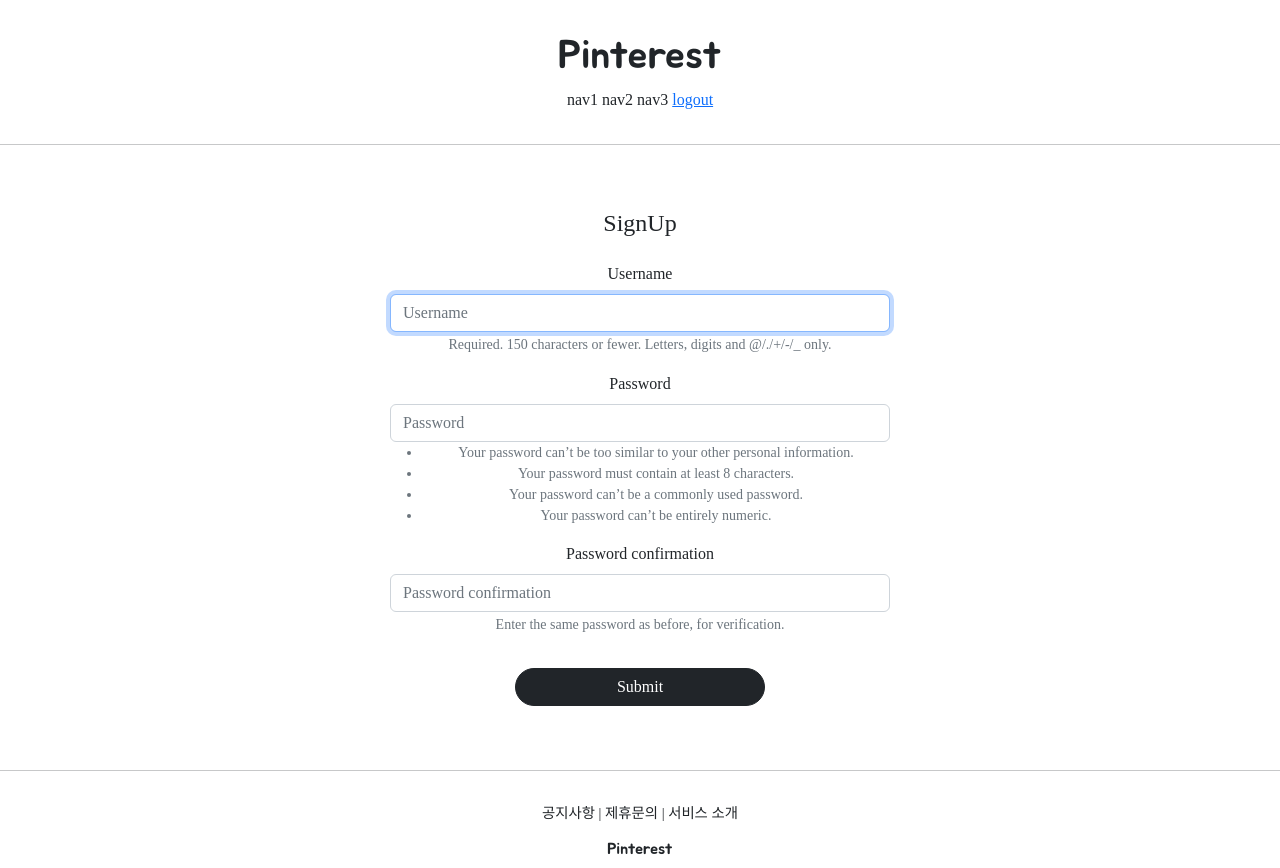
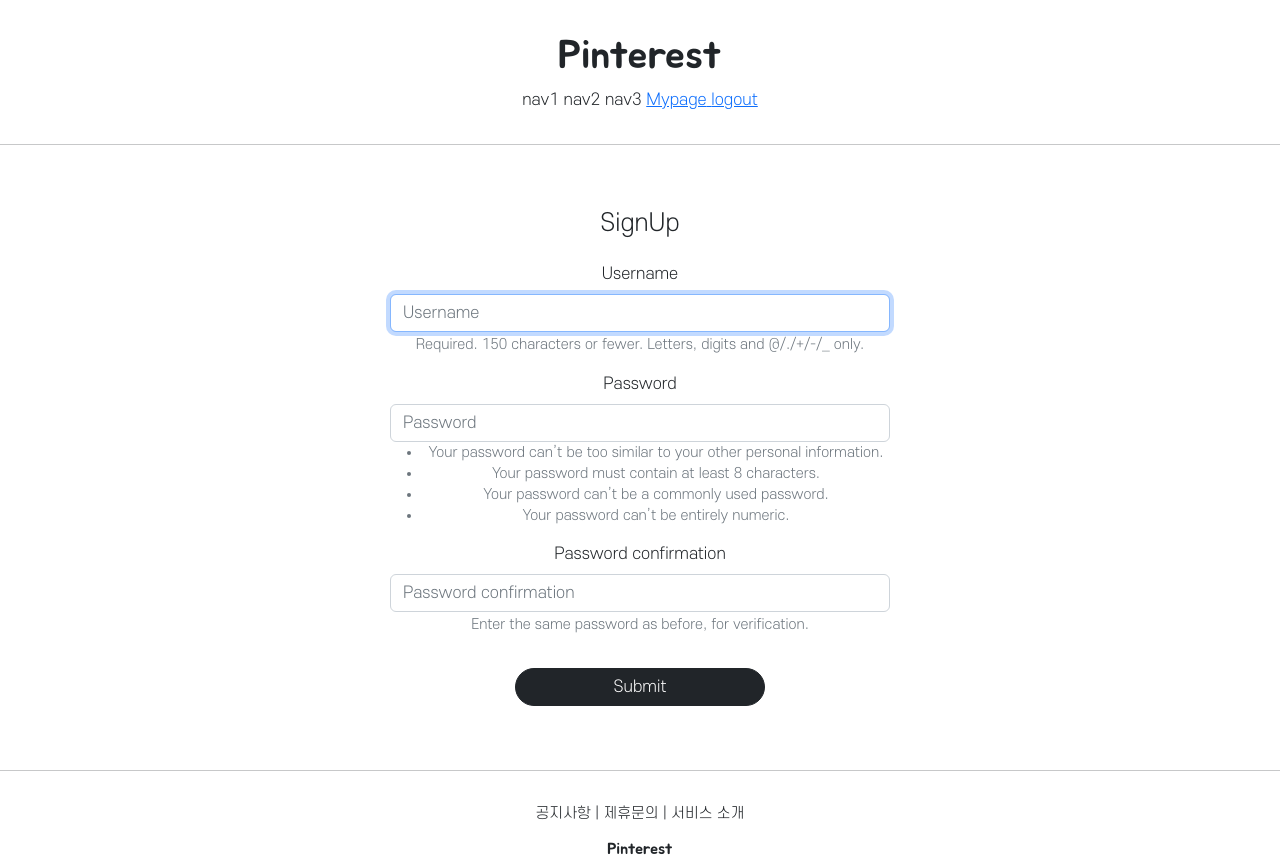
Before and after one commit to rjs1218/django-pinterest, a Django app: page /account/create/ in a window 1280 px wide. Run offline with Django 4.2, Linux system fonts and the light colour scheme; the visitor is signed in with stand-in values (Sample User, id 1); some libraries are stand-ins or nearby versions; some web fonts are replaced.

Commit message:
django 24 course commit

```diff
--- a/accountapp/urls.py
+++ b/accountapp/urls.py
@@ -1,7 +1,7 @@
 from django.urls import path
 
 from django.contrib.auth.views import LoginView, LogoutView
-from accountapp.views import AccountCreateView, hello_world
+from accountapp.views import AccountCreateView, AccountDetailView, hello_world
 
 app_name = "accountapp"
 
@@ -12,4 +12,5 @@
     path('logout/', LogoutView.as_view(), name='logout'),
 
     path('create/', AccountCreateView.as_view(), name='create'),
+    path('detail/<int:pk>', AccountDetailView.as_view(), name='detail'),
 ]
--- a/accountapp/views.py
+++ b/accountapp/views.py
@@ -1,7 +1,7 @@
 from django.http import HttpResponse, HttpResponseRedirect
 from django.shortcuts import render
 from django.urls import reverse, reverse_lazy
-from django.views.generic import CreateView
+from django.views.generic import CreateView, DetailView
 from django.contrib.auth.models import User
 from django.contrib.auth.forms import UserCreationForm
 
@@ -31,3 +31,9 @@
     form_class = UserCreationForm
     success_url = reverse_lazy('accountapp:hello_world')
     template_name = 'accountapp/create.html'
+
+
+class AccountDetailView(DetailView):
+    model = User
+    context_object_name = 'target_user'
+    template_name = 'accountapp/detail.html'
--- a/templates/base.html
+++ b/templates/base.html
@@ -3,7 +3,7 @@
 
 {% include 'head.html' %}
 
-<body style="font-family: 'NanumSon';">
+<body style="font-family: 'SCDream3';">
 <!-- <body> -->
     {% include 'header.html' %}
 
--- a/templates/head.html
+++ b/templates/head.html
@@ -18,9 +18,19 @@
     <style>
 
         @font-face {
-            font-family: 'NanumSon';
-            src: local('NanumSon'),
-            url("{% static 'fonts/NanumSon.ttf' %}") format("opentype");
+            font-family: 'SCDream1';
+            src: local('SCDream1'),
+            url("{% static 'fonts/SCDream1.otf' %}") format("opentype");
+        }
+        @font-face {
+            font-family: 'SCDream3';
+            src: local('SCDream3'),
+            url("{% static 'fonts/SCDream3.otf' %}") format("opentype");
+        }
+        @font-face {
+            font-family: 'SCDream9';
+            src: local('SCDream9'),
+            url("{% static 'fonts/SCDream9.otf' %}") format("opentype");
         }
 
     </style>
--- a/templates/header.html
+++ b/templates/header.html
@@ -11,6 +11,9 @@
             <span>login</span>
         </a>
         {% else %}
+        <a href="{% url 'accountapp:detail' pk=user.pk %}">
+            <span>Mypage</span>
+        </a>
         <a href="{% url 'accountapp:logout' %}?next={{ request.path }}">
             <span>logout</span>
         </a>
```
Also changed, not shown: accountapp/templates/accountapp/detail.html (added, +17 -0 lines), static/fonts/SCDream1.otf (added), static/fonts/SCDream3.otf (added), static/fonts/SCDream9.otf (added).
